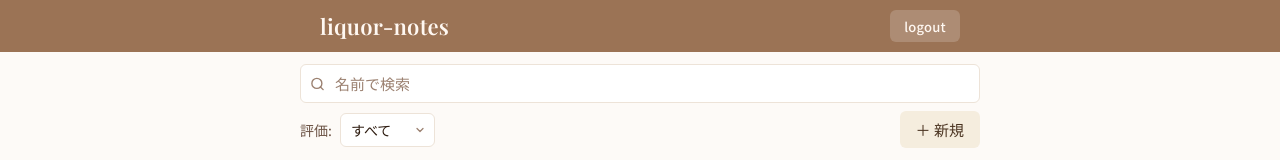
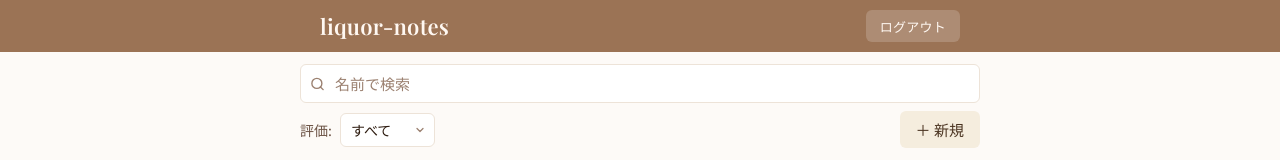
Before and after one commit to Udomomo/liquor-notes, a Next.js app: page / in a window 1280 px wide. Shown: the top 160 px of the page. Built offline with nearby package versions, Linux system fonts and the light colour scheme; no server answers.

Commit message:
add logout

```diff
--- a/src/components/Header/Header.tsx
+++ b/src/components/Header/Header.tsx
@@ -1,6 +1,8 @@
 'use client';
 
 import Link from 'next/link';
+import { useRouter } from 'next/navigation';
+import { supabaseBrowser } from '@/lib/supabase-browser';
 import styles from './Header.module.css';
 
 type HeaderProps =
@@ -9,13 +11,20 @@ type HeaderProps =
   | { variant: 'page'; title: string; backHref: string };
 
 export default function Header(props: HeaderProps) {
+  const router = useRouter();
+
+  async function handleLogout() {
+    await supabaseBrowser.auth.signOut();
+    router.push('/login');
+  }
+
   return (
     <header className={styles.header}>
       <div className={styles.inner}>
         {props.variant === 'site' ? (
           <>
             <h1 className={styles.logo}>liquor-notes</h1>
-            <button className={styles.btnLogout}>logout</button>
+            <button className={styles.btnLogout} onClick={handleLogout}>ログアウト</button>
           </>
         ) : props.variant === 'auth' ? (
           <h1 className={styles.logo}>liquor-notes</h1>
```
